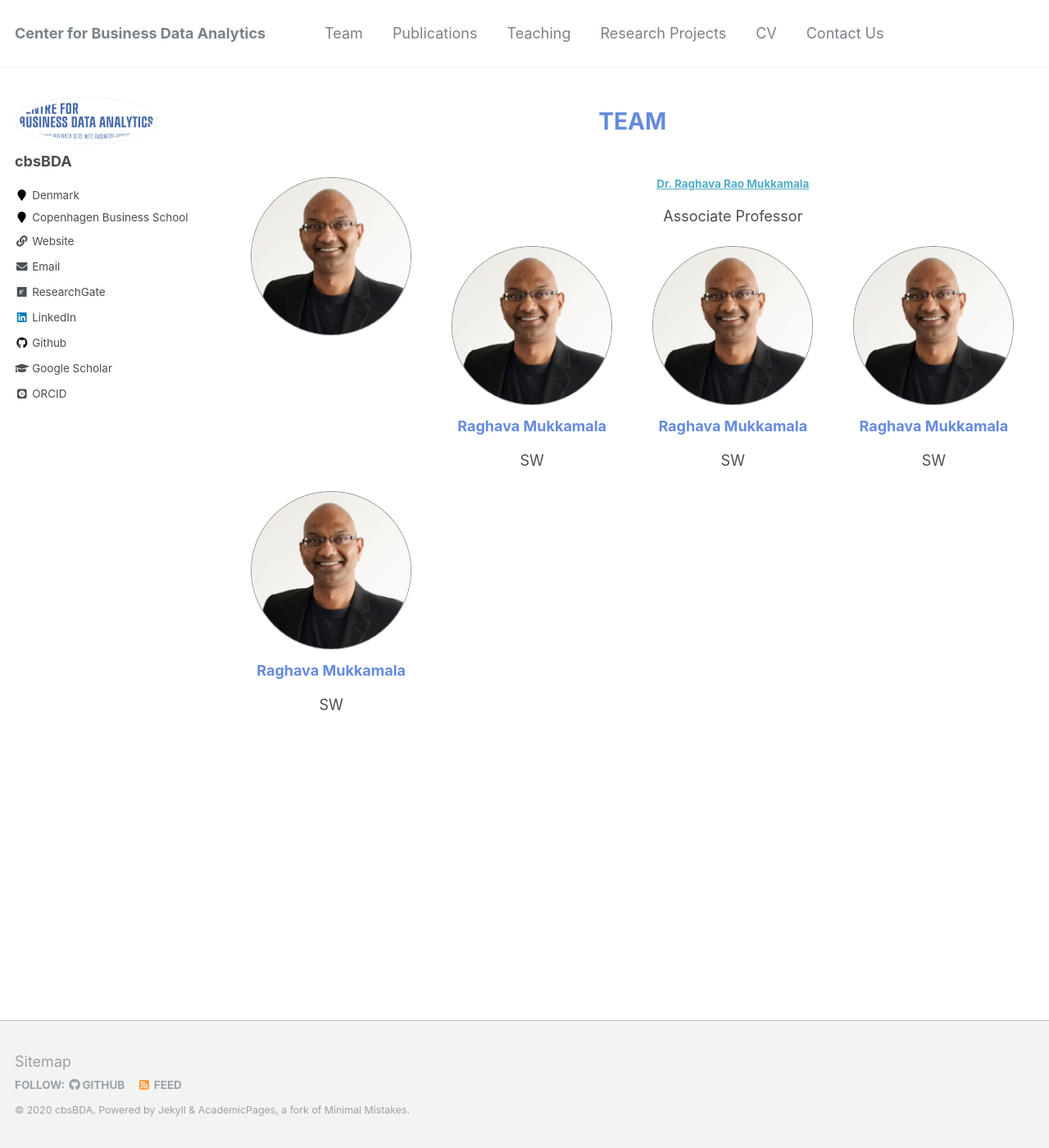
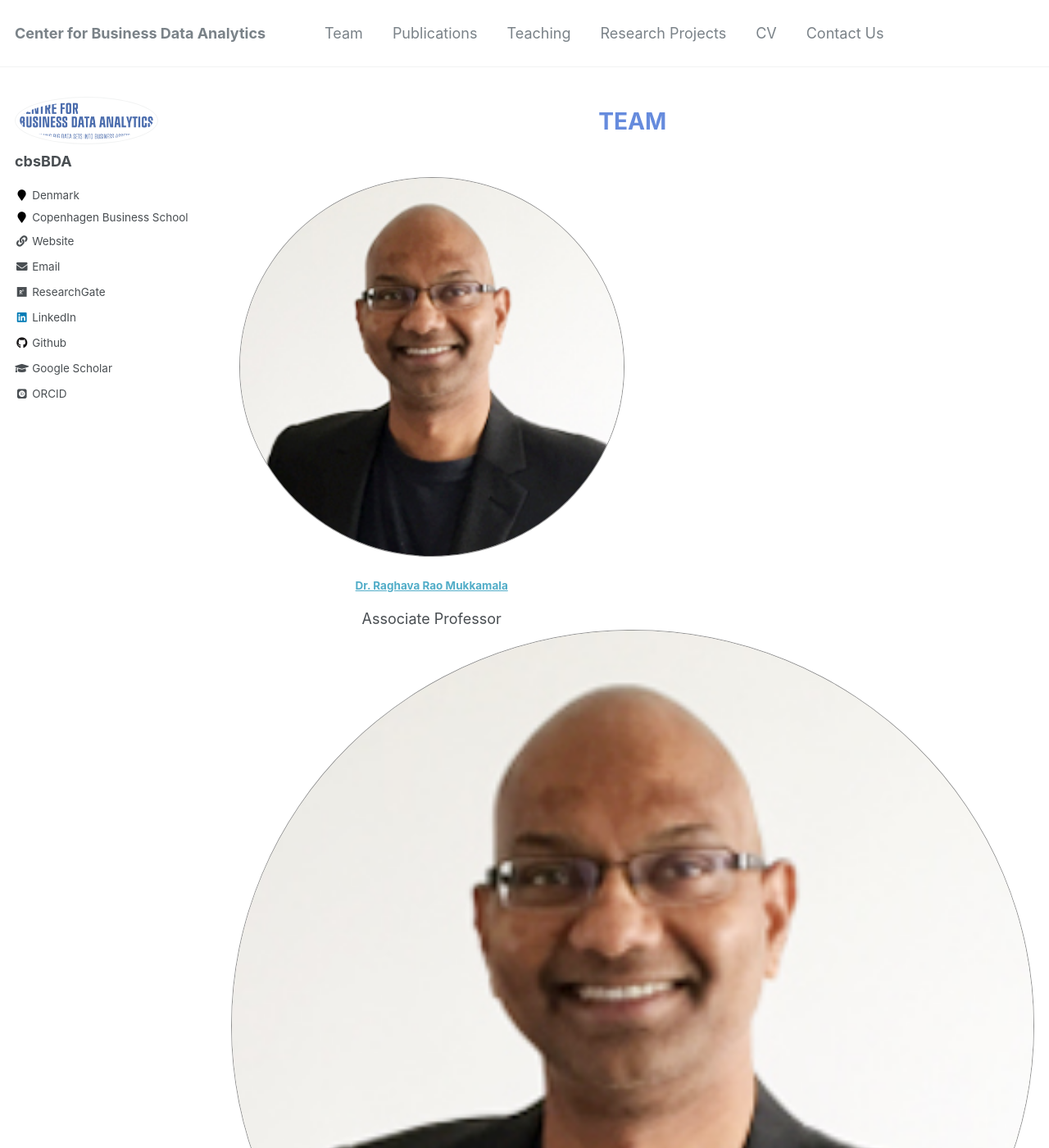
Before and after one commit to cbsBDA/cbsBDA-homepage, a Jekyll site: the page built from _pages/team.md, in a window 1280 px wide and 1400 px high. Shown: the whole window at 82% size. Built offline with Jekyll 4.4.1, drawn with Linux system fonts in a browser that asks for light colours; some web fonts are replaced.

Commit message:
Update _custom.scss

```diff
--- a/_sass/_custom.scss
+++ b/_sass/_custom.scss
@@ -19,11 +19,28 @@
   border: 1px solid #929292;
   width:100%;
 }
+.col-md-3, .col-sm-3{
+  width:25%;
+  padding: 0px 10px;
+}
+.col-xs-6{
+  width:50%;
+  padding: 0px 10px;
+}
+.box-gray{
+  background: #f9f9f9;
+  padding: 20px;
+  min-height: 365px;
+}
 .avatar{
-  width:21%;
-  float: left;
-  padding: 0px 5px;
-  margin: 0px 2%;
+  margin-bottom: 20px;
+}
+.team h5 {
+    margin-bottom: 10px;
+    color: #4967aa;
+}
+.team p.subtitle {
+    margin-bottom: 0px;
 }
 .avatar a{
   text-decoration: none;
```
